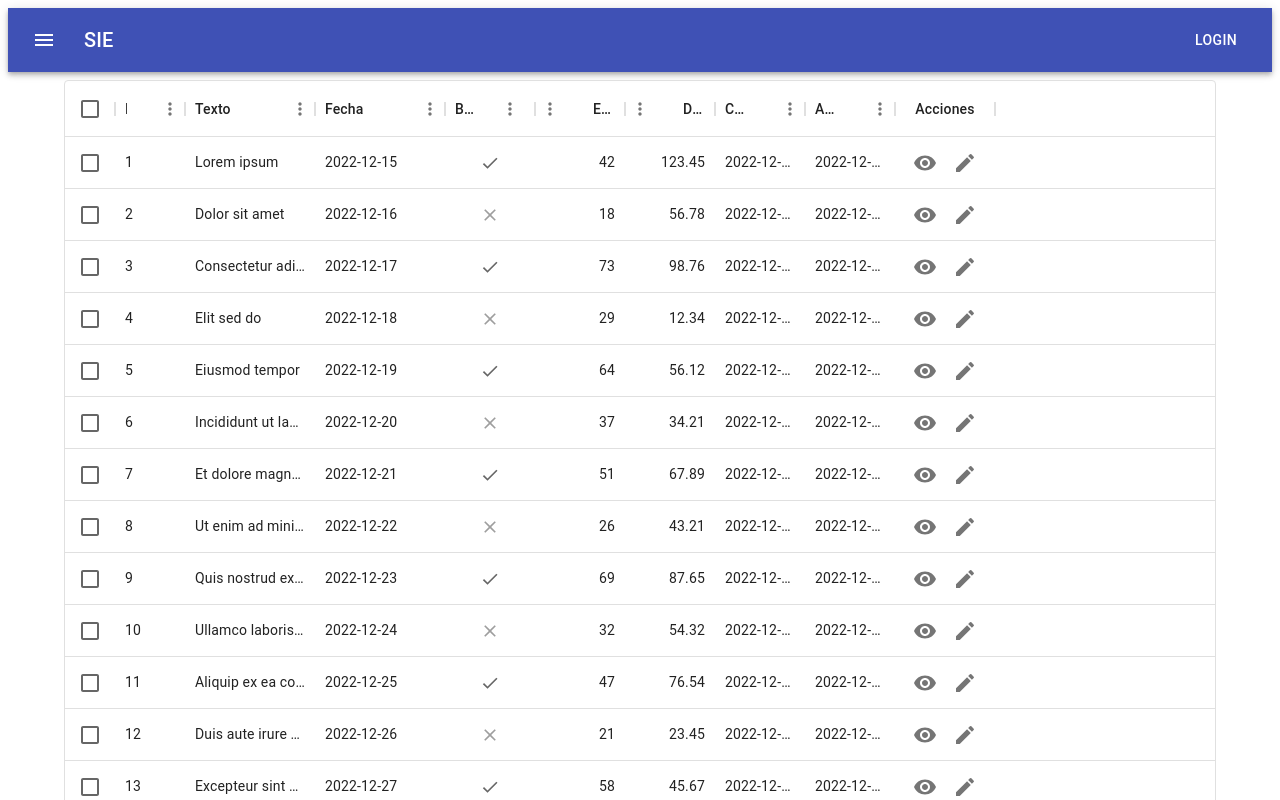
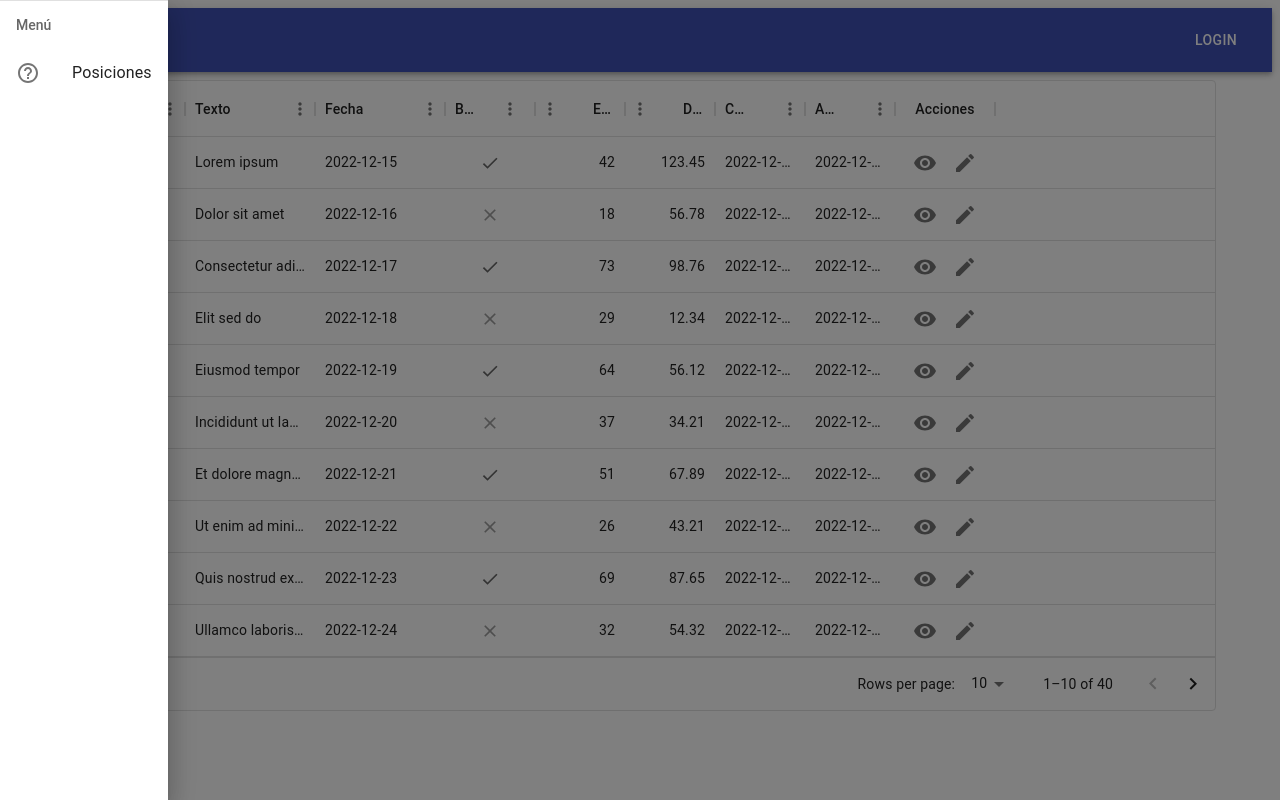
Before and after one commit to nahuelranieri/SIE-JS, a React (Vite) app: page / in a window 1280 px wide. Both pictures are taken after a click on the button 44 px from the left and 40 px from the top of the page. Shown: the top 800 px of the page. Built offline with nearby package versions, Linux system fonts and the light colour scheme.

Commit message:
feat: drawer

```diff
--- a/src/App.jsx
+++ b/src/App.jsx
@@ -2,10 +2,10 @@ import { useState } from 'react'
 import './App.css'
 import { ThemeProvider, createTheme } from '@mui/material'
 import { Header } from './components/header/Header'
-import { TableComponent } from './components/table/TableComponent'
 import { Routes, Route } from 'react-router-dom'
 import Home from './pages/Home'
-import Edit from './components/table/edit'
+import Edit from './pages/CRUD/Edit'
+
 
 function App() {
   const theme = createTheme({
--- a/src/components/header/Header.jsx
+++ b/src/components/header/Header.jsx
@@ -1,8 +1,15 @@
-import { AppBar, Box, Toolbar, IconButton, Typography, Button } from '@mui/material'
-import React from 'react';
+import { AppBar, Box, Toolbar, IconButton, Typography, Button, Drawer, Tooltip, Divider, List, ListItemButton, ListItemIcon, ListItemText, ListSubheader } from '@mui/material'
+import {React, useState} from 'react';
 import MenuIcon from '@mui/icons-material/Menu';
+import { HelpOutline } from '@mui/icons-material';
 
 export const Header = () => {
+  const [isDrawerOpen, setIsDrawerOpen] = useState(false);
+
+  const toggleDrawer = () => {
+    setIsDrawerOpen(!isDrawerOpen);
+  };
+
   return (
     <Box>
       <AppBar position="static">
@@ -13,9 +20,32 @@ export const Header = () => {
               color="inherit"
               aria-label="menu"
               sx={{ mr: 2 }}
+              onClick={toggleDrawer}
             >
               <MenuIcon/>
             </IconButton>
+            <Drawer
+              anchor='left'
+              open={isDrawerOpen}
+              onClose={toggleDrawer}
+            >
+              <Tooltip/>
+              <Divider/>
+              <List
+                subheader={
+                  <ListSubheader component="div" id="nested-list-subheader">
+                    Menú
+                  </ListSubheader>
+                }
+              >
+                <ListItemButton>
+                  <ListItemIcon>
+                    <HelpOutline/>
+                  </ListItemIcon>
+                  <ListItemText primary='Posiciones'/>
+                </ListItemButton>
+              </List>
+            </Drawer>
             <Typography variant="h6" component="div" sx={{ flexGrow: 1 }}>
               SIE
             </Typography>
--- a/src/components/table/Edit.jsx
+++ b/src/pages/CRUD/Edit.jsx
@@ -14,7 +14,7 @@ import {
 } from '@mui/material'
 import { React, useRef, useState } from 'react'
 
-const edit = () => {
+const Edit = () => {
 
 
   return (
@@ -68,4 +68,4 @@ const edit = () => {
   )
 }
 
-export default edit
+export default Edit
--- a/src/components/table/TableComponent.jsx
+++ b/src/pages/CRUD/TableComponent.jsx
@@ -62,8 +62,6 @@ const columns = [
 const rows = randomData
 
 export const TableComponent = () => {
-
-
   return (
     <Container sx={{my:1}}>
       <DataGrid
@@ -71,12 +69,11 @@ export const TableComponent = () => {
         columns={columns}
         initialState={{
           pagination: {
-            paginationModel: { page: 0, pageSize: 15 },
+            paginationModel: { page: 0, pageSize: 10 },
           },
         }}
-        pageSizeOptions={[5, 15]}
+        pageSizeOptions={[5, 10, 20]}
         checkboxSelection
-
       />
     </Container>
   )
--- /dev/null
+++ b/src/pages/CRUD/index.jsx
@@ -0,0 +1,2 @@
+export * from './TableComponent';
+export * from './Edit';
--- a/src/pages/Home.jsx
+++ b/src/pages/Home.jsx
@@ -1,5 +1,5 @@
 import React from 'react'
-import { TableComponent } from '../components/table/TableComponent'
+import { TableComponent } from './CRUD/TableComponent'
 
 const Home = () => {
   return (
```
Also changed, not shown: src/pages/CRUD/randomData.json (renamed from src/components/table/randomData.json).
